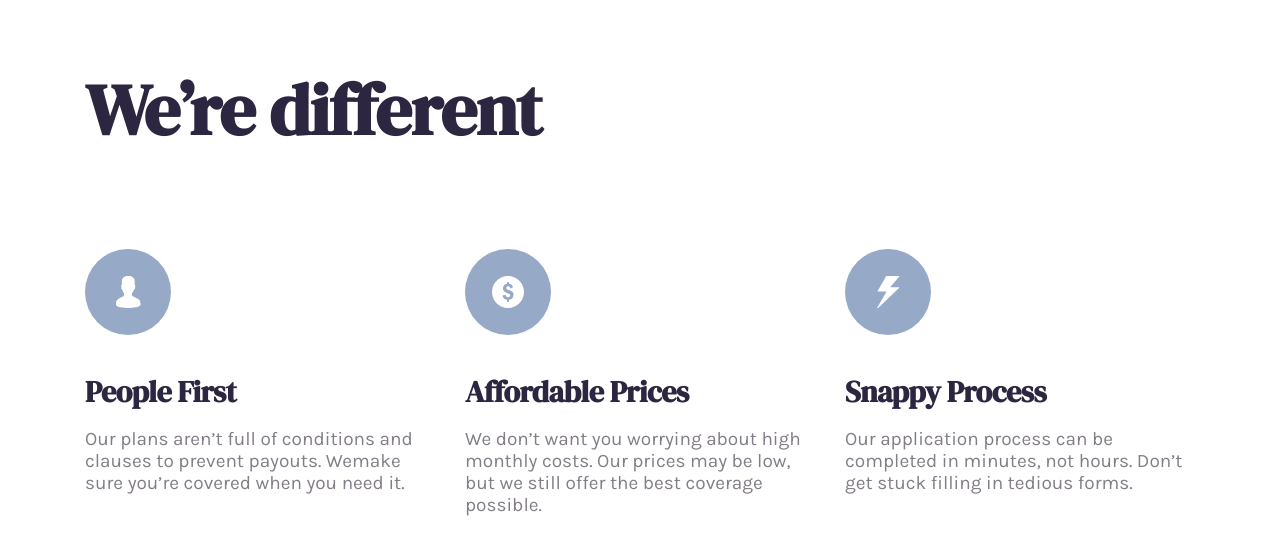
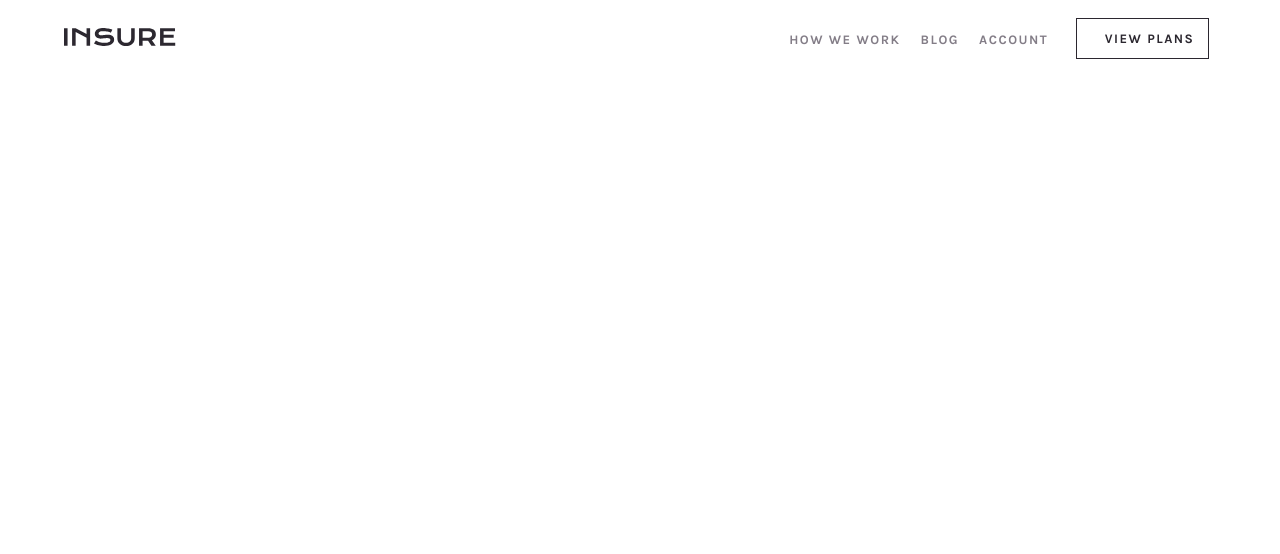
Before and after one commit to zetmosoma10/humanizing-insurance, a React (Vite) app: page / in a window 1280 px wide. Shown: the top 554 px of the page. Built offline with nearby package versions, Linux system fonts and the light colour scheme.

Commit message:
build Navbar component

```diff
--- a/src/App.jsx
+++ b/src/App.jsx
@@ -3,11 +3,12 @@ import CallOutAction from "./components/CallOutAction";
 import Feature from "./components/Feature";
 import Footer from "./components/Footer";
 import Hero from "./components/Hero";
+import Navbar from "./components/Navbar";
 
 function App() {
   return (
     <>
-      <Feature />
+      <Navbar />
     </>
   );
 }
--- /dev/null
+++ b/src/components/Navbar.jsx
@@ -0,0 +1,44 @@
+import { useState } from "react";
+import ButtonLink from "./ButtonLink";
+
+function Navbar() {
+  const [toggle, setToggle] = useState(false);
+  console.log(toggle);
+  let toggleClass;
+  const handleToggle = () => {
+    console.log("Clicked!");
+    setToggle((prevToggle) => !prevToggle);
+  };
+
+  toggle ? (toggleClass = "collapsable-nav") : (toggleClass = null);
+  return (
+    <nav>
+      <a href="/" className="nav__logo">
+        <img src="images/logo.svg" alt="logo" />
+      </a>
+      <div className="toggle-container" onClick={handleToggle}>
+        {toggle ? (
+          <img className="icon-hamburger" src="images/icon-hamburger.svg" />
+        ) : (
+          <img className="icon-close" src="images/icon-close.svg" />
+        )}
+      </div>
+      <ul className={`nav__links ${toggleClass}`}>
+        <li>
+          <a href="#">HOW WE WORK</a>
+        </li>
+        <li>
+          <a href="#">BLOG</a>
+        </li>
+        <li>
+          <a href="#">ACCOUNT</a>
+        </li>
+        <li>
+          <ButtonLink type="nav">view plans</ButtonLink>
+        </li>
+      </ul>
+    </nav>
+  );
+}
+
+export default Navbar;
--- a/src/index.css
+++ b/src/index.css
@@ -229,17 +229,17 @@ footer {
   background-position-y: top;
 }
 
-.footer__links ul {
+ul {
   margin: 0;
   padding: 0;
 }
 
-.footer__links li {
+li {
   list-style: none;
   margin-bottom: 1.4rem;
 }
 
-.footer__links a {
+a {
   font-weight: bold;
   font-size: 1.3rem;
   letter-spacing: 1.5px;
@@ -354,3 +354,112 @@ footer {
     padding-bottom: 0;
   }
 }
+
+/* Navbar */
+nav {
+  display: flex;
+  align-items: center;
+  justify-content: space-between;
+  flex-wrap: wrap;
+  padding: 1.8rem 0;
+}
+
+.nav__links {
+  width: 100%;
+  text-align: center;
+  background-color: var(--Very-Dark-Violet);
+  padding-top: 3.8rem;
+  background-image: url("images/bg-pattern-mobile-nav.svg");
+  background-repeat: no-repeat;
+  background-position-y: bottom;
+  background-position-x: center;
+  background-size: 100%;
+  height: 100vh;
+  transition: all 0.28s;
+}
+
+.nav__links a {
+  color: #fff;
+  width: 90%;
+}
+
+.nav__links a:hover {
+  color: var(--Dark-Grayish-Violet);
+}
+
+.nav__links .link-nav {
+  border-color: #fff;
+}
+
+.nav__links .link-nav:hover {
+  background-color: #fff;
+  color: var(--Very-Dark-Violet);
+  text-decoration: none;
+}
+
+.nav__logo {
+  margin-left: 5%;
+}
+
+.toggle-container {
+  margin-right: 5%;
+  display: flex;
+  align-items: center;
+  cursor: pointer;
+}
+
+.collapsable-nav {
+  transform: translateX(-100%);
+}
+
+@media (min-width: 768px) {
+  nav {
+    flex-wrap: nowrap;
+  }
+
+  .toggle-container {
+    display: none;
+  }
+
+  .collapsable-nav {
+    transform: translateX(0);
+  }
+
+  .nav__links {
+    display: flex;
+    align-items: center;
+    height: 100%;
+    width: auto;
+    padding-top: 0;
+    background-color: transparent;
+    margin-right: 5%;
+    background-image: none;
+  }
+
+  .nav__links a {
+    color: var(--Dark-Grayish-Violet);
+  }
+
+  .nav__links a:hover {
+    color: var(--Very-Dark-Violet);
+  }
+
+  .nav__links li {
+    margin: 0 2rem 0 0;
+  }
+
+  .nav__links li:last-child {
+    margin: 0;
+  }
+
+  .nav__links .link-nav {
+    white-space: nowrap;
+    border-color: var(--Very-Dark-Violet);
+    color: var(--Very-Dark-Violet);
+  }
+
+  .nav__links .link-nav:hover {
+    color: #fff;
+    background-color: var(--Very-Dark-Violet);
+  }
+}
```
